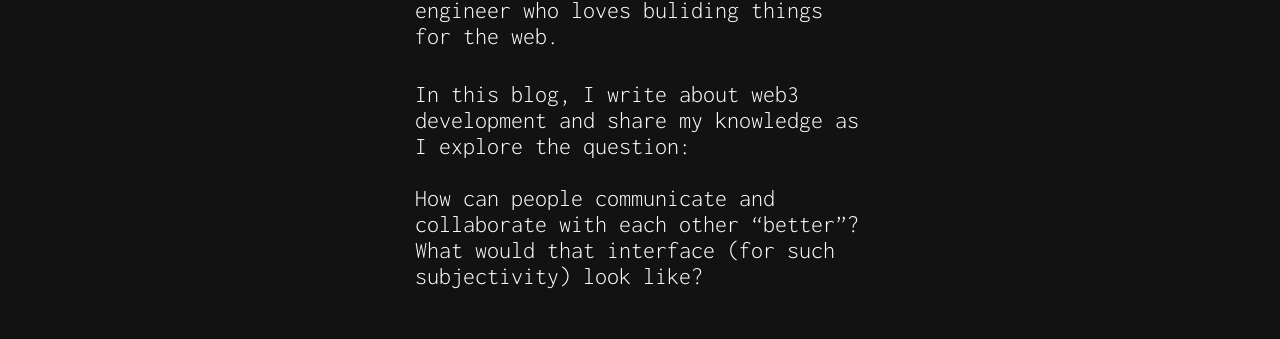
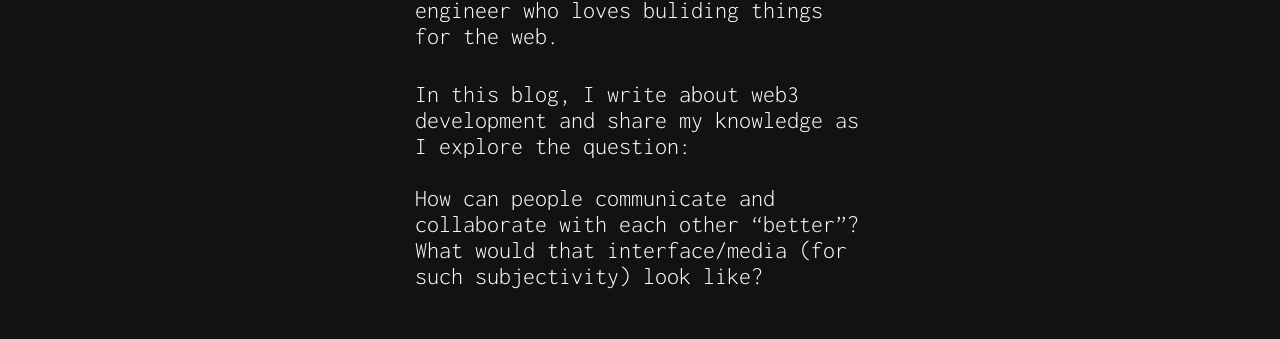
Before and after one commit to masaya-sasaki/blog, a Next.js app: page / in a window 1280 px wide. Shown: the part 560-899 px from the top of the page. Built offline with nearby package versions, Linux system fonts and the light colour scheme.

Commit message:
update w main question

```diff
--- a/components/about.js
+++ b/components/about.js
@@ -17,7 +17,7 @@ export default function About(){
                    and share my knowledge as I explore the question:
                    <br/>
                    <br/>
-                   How can people communicate and collaborate with each other “better”? What would that interface (for such subjectivity) look like?
+                   How can people communicate and collaborate with each other “better”? What would that interface/media (for such subjectivity) look like?
                 </p>
             </div>
         </section>
```
